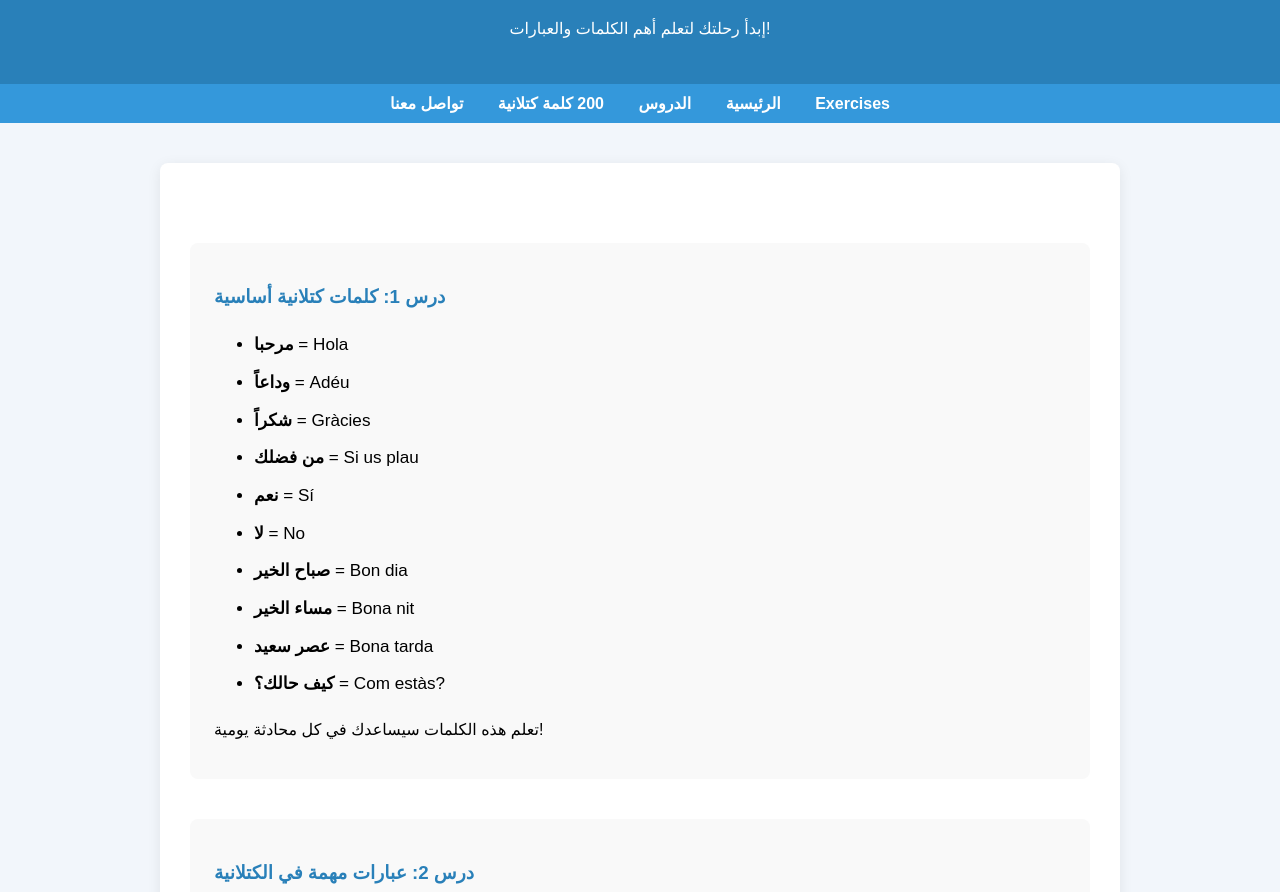
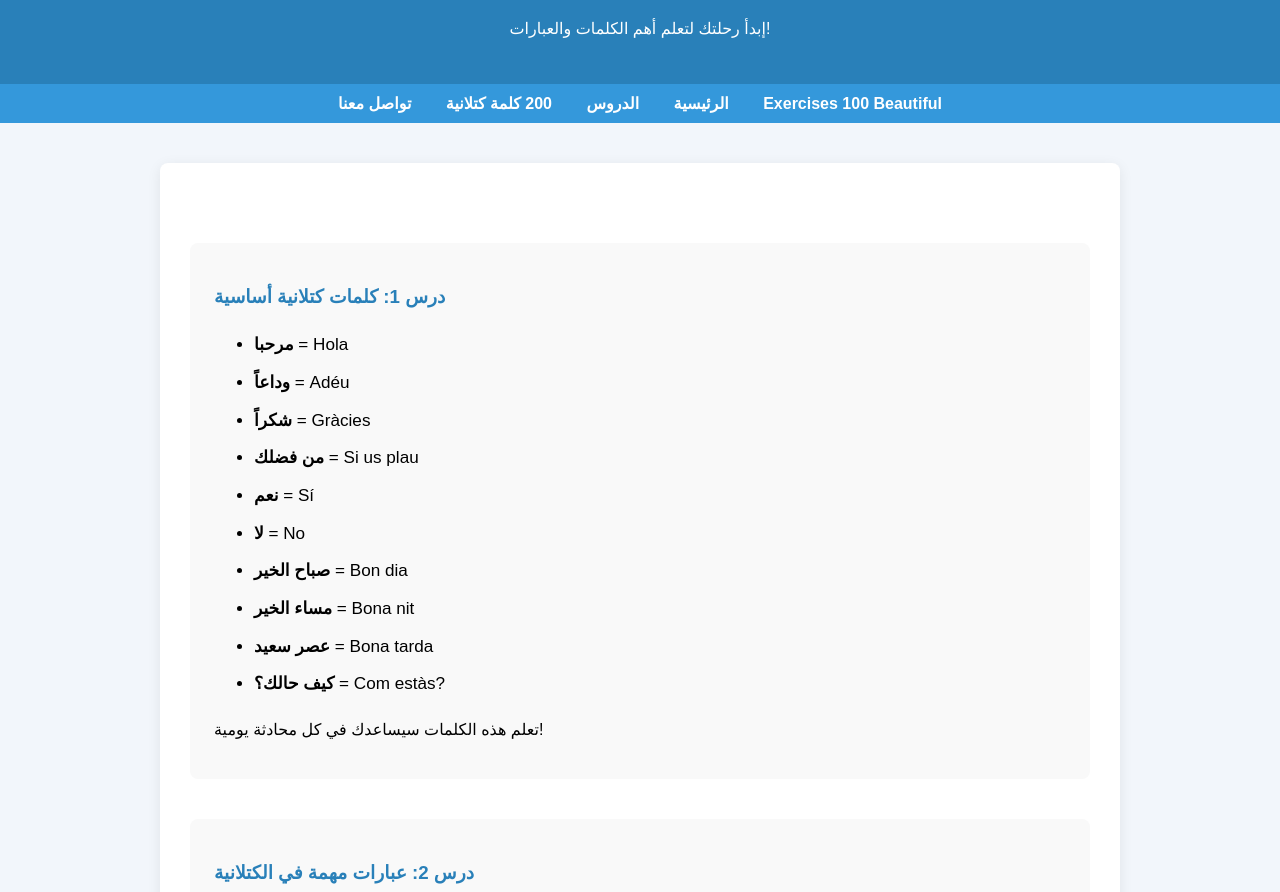
Before and after one commit to alaenaciri11-droid/catalan-education, a plain HTML site: page index.html in a window 1280 px wide. Shown: the part 1120-2012 px from the top of the page. Drawn offline with Linux system fonts and the light colour scheme.

Commit message:
Update index.html

```diff
--- a/index.html
+++ b/index.html
@@ -29,7 +29,7 @@
         <a href="lessons.html">الدروس</a>
         <a href="vocabulary.html">200 كلمة كتلانية</a>
         <a href="#">تواصل معنا</a>
-        <a href="شي-سمية-غالطة.html">Exercises</a>
+        <a href="exercises-100-beautiful.html">Exercises 100 Beautiful</a>
     </nav>
     <div class="content">
         <div class="lesson" id="lesson1">
```
